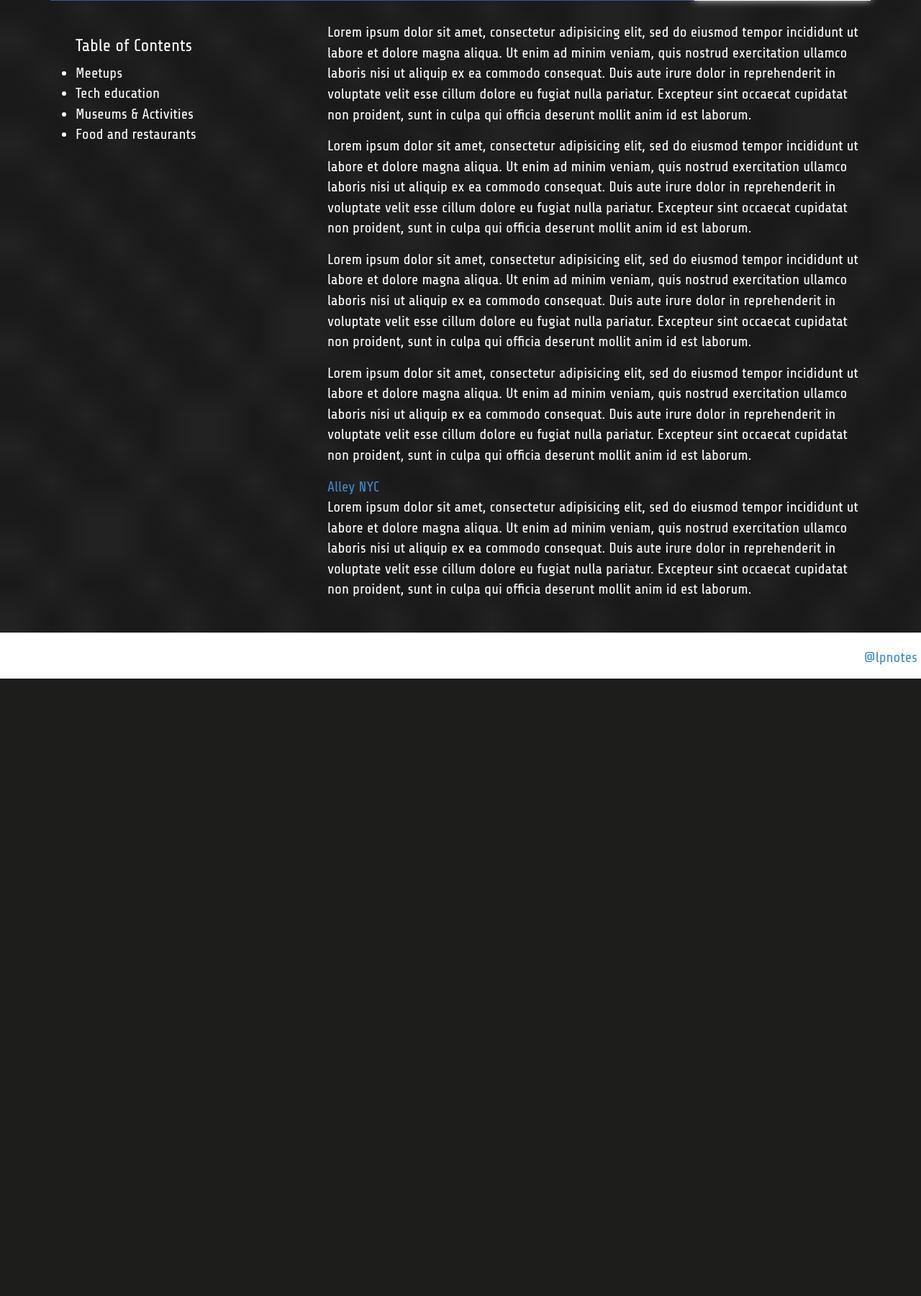
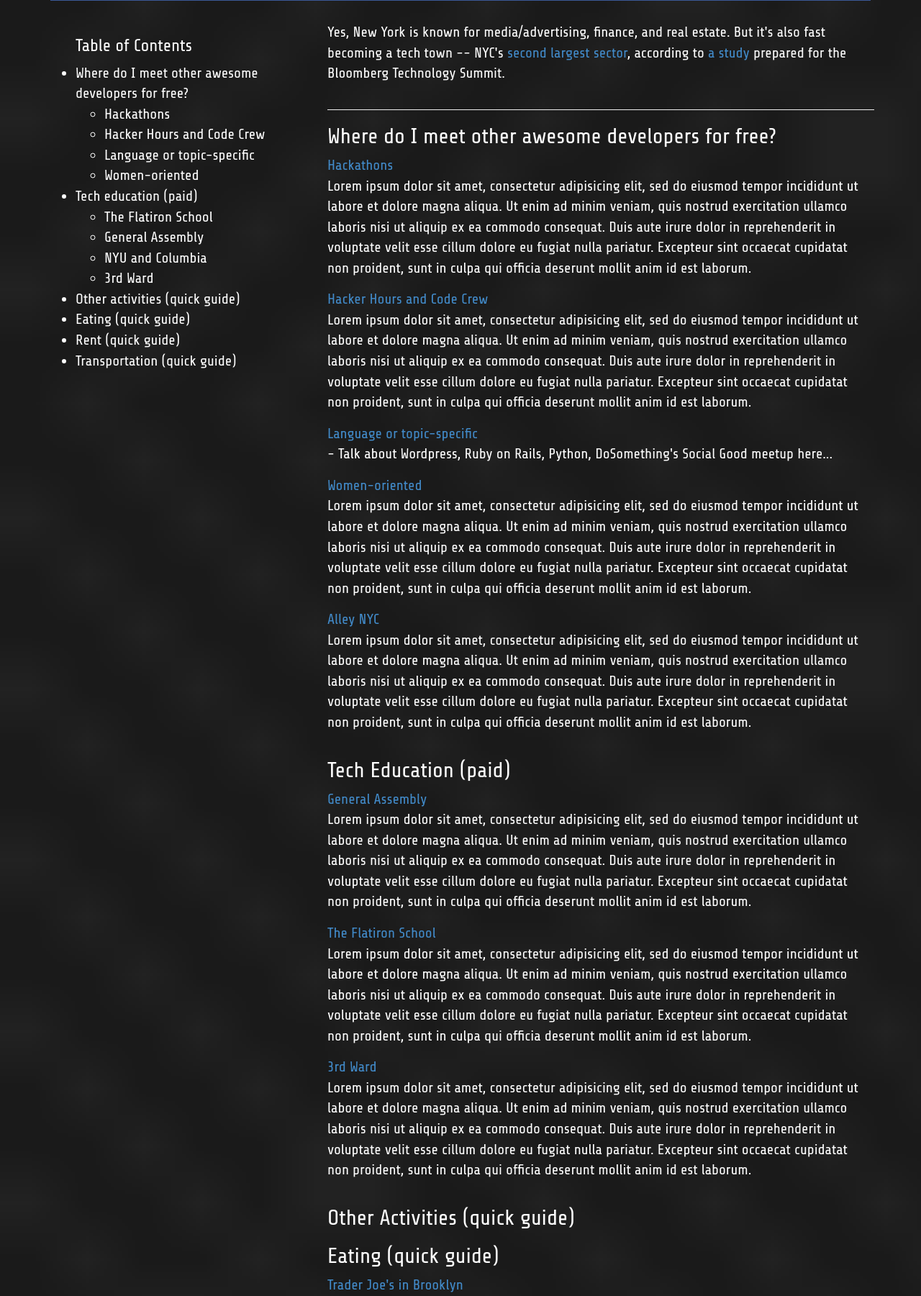
Before and after one commit to lpatmo/nycguide, a PHP site: page / in a window 1280 px wide. Shown: the part 1583-3384 px from the top of the page at 72% size. Before the commit the page ends 2526 px from the top, so only its background shows below. Run offline with PHP 8.4, Linux system fonts and the light colour scheme; some libraries are stand-ins or nearby versions.

Commit message:
added new content including placeholder content

```diff
--- a/css/main.css
+++ b/css/main.css
@@ -37,12 +37,13 @@
 .fixed {
 	position: fixed;
 	display: block;
+	width: 300px;
 }
 
 #description {
 	padding: 5px 10px 10px 15px;
-	box-shadow: 0 0 10px #ccc;
-	background: white;
+	//box-shadow: 0 0 10px #ccc;
+	background: none;
 	color: black;
 	display: inline-block;
 	position: absolute;
--- a/css/responsive.css
+++ b/css/responsive.css
@@ -1,4 +1,4 @@
-@media all and (max-width: 767px) {
+@media all and (max-width: 1200px) {
   .fixed {
     position: static;
   }
@@ -8,4 +8,7 @@
   span.title {
   	left: 0;
   }
+  #description {
+  	display: none !important;
+  }
 }
--- a/index.html
+++ b/index.html
@@ -43,11 +43,11 @@
              <div class="map-caption">
 
               <img src="http://maps.google.com/mapfiles/ms/icons/blue-dot.png" alt="blue marker">
-                  Tech meetup locations
+                  Marker Type A
                 <img src="http://maps.google.com/mapfiles/ms/icons/red-dot.png" alt="red marker">
-                  Food
+                   Marker Type B
                   <img src="http://maps.google.com/mapfiles/ms/icons/green-dot.png" alt="green marker">
-                  Non-tech-related venues
+                   Marker Type C
                 <span id="description" class="pull-right">
                     <em>(Select a marker to explore)</em>
                   </span>
@@ -59,10 +59,24 @@
         <div class="col-lg-4 main-content white">
           <div class="table-of-contents">
               <ul><h3>Table of Contents</h3>
-                <li>Meetups</li>
-                <li>Tech education</li>
-                <li>Museums & Activities</li>
-                <li>Food and restaurants</li>
+                <li>Where do I meet other awesome developers for free?</li>
+                  <ul>
+                      <li>Hackathons</li>
+                      <li>Hacker Hours and Code Crew</li>
+                      <li>Language or topic-specific</li>
+                      <li>Women-oriented </li>
+                  </ul>
+                <li>Tech education (paid)</li>
+                    <ul>
+                      <li>The Flatiron School</li>
+                      <li>General Assembly</li>
+                      <li>NYU and Columbia</li>
+                      <li>3rd Ward</li>
+                    </ul>
+                <li>Other activities (quick guide)</li>
+                <li>Eating (quick guide)</li>
+                <li>Rent (quick guide)</li>
+                <li>Transportation (quick guide)</li>
               </ul>
 
 
@@ -72,25 +86,27 @@
 
 
 
+              <p>Yes, New York is known for media/advertising, finance, and real estate. But it's also fast becoming a tech town -- NYC's <a href="http://www.theverge.com/2013/9/30/4784088/bloomberg-tech-summit-study-says-new-york-city-tech-is-booming" target="_blank"> second largest sector</a>, according to <a href="http://www.mikebloomberg.com/files/buildingadigitalcity.pdf" target="_blank">a study</a> prepared for the Bloomberg Technology Summit.  </p>
+              <hr />
+              <h2>Where do I meet other awesome developers for free?</h2>
+              <a name="hackathons">Hackathons</a>
               <p>Lorem ipsum dolor sit amet, consectetur adipisicing elit, sed do eiusmod
               tempor incididunt ut labore et dolore magna aliqua. Ut enim ad minim veniam,
               quis nostrud exercitation ullamco laboris nisi ut aliquip ex ea commodo
               consequat. Duis aute irure dolor in reprehenderit in voluptate velit esse
               cillum dolore eu fugiat nulla pariatur. Excepteur sint occaecat cupidatat non
               proident, sunt in culpa qui officia deserunt mollit anim id est laborum.</p>
+              <a name="hackerhours">Hacker Hours and Code Crew</a>
               <p>Lorem ipsum dolor sit amet, consectetur adipisicing elit, sed do eiusmod
               tempor incididunt ut labore et dolore magna aliqua. Ut enim ad minim veniam,
               quis nostrud exercitation ullamco laboris nisi ut aliquip ex ea commodo
               consequat. Duis aute irure dolor in reprehenderit in voluptate velit esse
               cillum dolore eu fugiat nulla pariatur. Excepteur sint occaecat cupidatat non
               proident, sunt in culpa qui officia deserunt mollit anim id est laborum.</p>
-              <p>Lorem ipsum dolor sit amet, consectetur adipisicing elit, sed do eiusmod
-              tempor incididunt ut labore et dolore magna aliqua. Ut enim ad minim veniam,
-              quis nostrud exercitation ullamco laboris nisi ut aliquip ex ea commodo
-              consequat. Duis aute irure dolor in reprehenderit in voluptate velit esse
-              cillum dolore eu fugiat nulla pariatur. Excepteur sint occaecat cupidatat non
-              proident, sunt in culpa qui officia deserunt mollit anim id est laborum.</p>
-                 <p>Lorem ipsum dolor sit amet, consectetur adipisicing elit, sed do eiusmod
+               <a name="specific">Language or topic-specific</a>
+                 <p>- Talk about Wordpress, Ruby on Rails, Python, DoSomething's Social Good meetup here...</p>
+                 <a name="women">Women-oriented</a>
+                    <p>Lorem ipsum dolor sit amet, consectetur adipisicing elit, sed do eiusmod
               tempor incididunt ut labore et dolore magna aliqua. Ut enim ad minim veniam,
               quis nostrud exercitation ullamco laboris nisi ut aliquip ex ea commodo
               consequat. Duis aute irure dolor in reprehenderit in voluptate velit esse
@@ -103,6 +119,40 @@
               consequat. Duis aute irure dolor in reprehenderit in voluptate velit esse
               cillum dolore eu fugiat nulla pariatur. Excepteur sint occaecat cupidatat non
               proident, sunt in culpa qui officia deserunt mollit anim id est laborum.</p>
+              <h2>Tech Education (paid)</h2>
+                   <a name="generalassembly">General Assembly</a>
+                 <p>Lorem ipsum dolor sit amet, consectetur adipisicing elit, sed do eiusmod
+              tempor incididunt ut labore et dolore magna aliqua. Ut enim ad minim veniam,
+              quis nostrud exercitation ullamco laboris nisi ut aliquip ex ea commodo
+              consequat. Duis aute irure dolor in reprehenderit in voluptate velit esse
+              cillum dolore eu fugiat nulla pariatur. Excepteur sint occaecat cupidatat non
+              proident, sunt in culpa qui officia deserunt mollit anim id est laborum.</p>
+
+              <a name="flatironschool">The Flatiron School</a>
+                 <p>Lorem ipsum dolor sit amet, consectetur adipisicing elit, sed do eiusmod
+              tempor incididunt ut labore et dolore magna aliqua. Ut enim ad minim veniam,
+              quis nostrud exercitation ullamco laboris nisi ut aliquip ex ea commodo
+              consequat. Duis aute irure dolor in reprehenderit in voluptate velit esse
+              cillum dolore eu fugiat nulla pariatur. Excepteur sint occaecat cupidatat non
+              proident, sunt in culpa qui officia deserunt mollit anim id est laborum.</p>
+                <a name="thirdward">3rd Ward</a>
+                 <p>Lorem ipsum dolor sit amet, consectetur adipisicing elit, sed do eiusmod
+              tempor incididunt ut labore et dolore magna aliqua. Ut enim ad minim veniam,
+              quis nostrud exercitation ullamco laboris nisi ut aliquip ex ea commodo
+              consequat. Duis aute irure dolor in reprehenderit in voluptate velit esse
+              cillum dolore eu fugiat nulla pariatur. Excepteur sint occaecat cupidatat non
+              proident, sunt in culpa qui officia deserunt mollit anim id est laborum.</p>
+                <h2>Other Activities (quick guide)</h2>
+                  <h2>Eating (quick guide)</h2>
+                <a name="traderjoebrooklyn">Trader Joe's in Brooklyn</a>
+                 <p>Lorem ipsum dolor sit amet, consectetur adipisicing elit, sed do eiusmod
+              tempor incididunt ut labore et dolore magna aliqua. Ut enim ad minim veniam,
+              quis nostrud exercitation ullamco laboris nisi ut aliquip ex ea commodo
+              consequat. Duis aute irure dolor in reprehenderit in voluptate velit esse
+              cillum dolore eu fugiat nulla pariatur. Excepteur sint occaecat cupidatat non
+              proident, sunt in culpa qui officia deserunt mollit anim id est laborum.</p>
+               <h2>Rent (quick guide)</h2>
+                <h2>Transportation (quick guide)</h2>
 
 
           </div>
--- a/js/map.js
+++ b/js/map.js
@@ -4,15 +4,15 @@
   var red = colorPrefix + 'red-dot.png';
 
 var content = [
-  ['<h3>Alley NYC</h3>' + '<p>Co-working space / event venue</p>'],
-  ['<img src="http://untappedcities.wpengine.com/wp-content/uploads/2012/01/GeneralAssembly.NEF-1.jpg" width="250">'],
-  ['<h3>Trader Joe\'s</h3>' + '<p>Organic food at low prices</p>']
+  ['<img src="http://ww1.prweb.com/prfiles/2013/01/15/10326595/Alley.jpg" alt="alleynyc" width="250">'],
+  ['<img src="http://untappedcities.wpengine.com/wp-content/uploads/2012/01/GeneralAssembly.NEF-1.jpg" alt="generalassembly" width="250">'],
+  ['<img src="http://3.bp.blogspot.com/-SPEsSSf5ARU/T4eLzyAh0LI/AAAAAAAAAJ8/JmtNN6or9lY/s1600/2008_9_brooklyntraderjoesshelves.jpg" alt="traderjoebrooklyn" width="250">']
 ]
 
 var places = [
-      ['<h3>Alley NYC</h3>' + '<button><a href="#alleynyc">Read More</a></button>', 40.753694, -73.989082, green, content[0]],
-      ['<h3>General Assembly</h3>', 40.740575, -73.990112, blue, content[1]],
-      ['Trader Joe\'s in Brooklyn', 40.690271, -73.992669, red, content[2]]
+      ['<h3>Alley NYC</h3>' + '<a class="btn btn-default" href="#alleynyc">Read More</a>', 40.753694, -73.989082, green, content[0]],
+      ['<h3>General Assembly</h3>' + '<a class="btn btn-default" href="#generalassembly">Read More</a>', 40.740575, -73.990112, blue, content[1]],
+      ['<h3>Trader Joe\'s in Brooklyn</h3>' + '<a class="btn btn-default" href="#traderjoebrooklyn">Read More</a>', 40.690271, -73.992669, red, content[2]]
     ];
 
 
```
Also changed, not shown: images/alleynyc.jpg (added), images/traderjoesbrooklyn.jpg (added).
